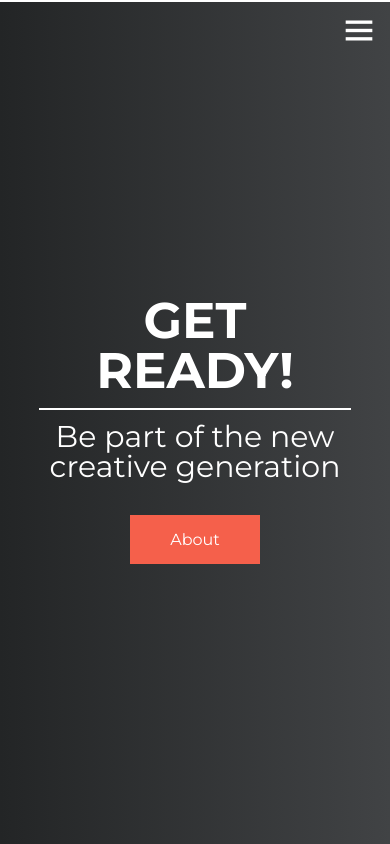
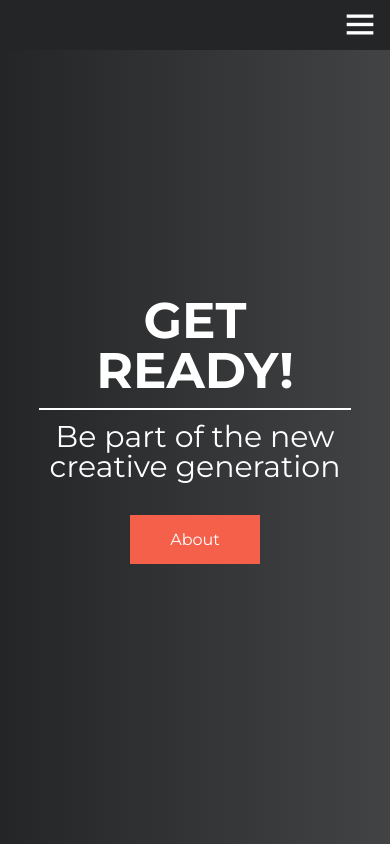
Before and after one commit to BuilesYeison/FlatLandingPage, a plain HTML site: page index.html in a window 390 px wide. Shown: the top 844 px of the page. Drawn offline with nearby package versions, Linux system fonts and the light colour scheme.

Commit message:
Navigation bar responsive for smarthphones and tablets

```diff
--- a/css/mobile.css
+++ b/css/mobile.css
@@ -1,59 +1,18 @@
 @media screen and (max-width:880px) {
 
     /*nav*/
-    nav {
-        position: fixed;
-        border: 1px solid white;
-        width: 100%;
-    }
-
-    nav .container {
-        position: relative;
-    }
-
-    nav .bx-menu,
-    nav .bx-x {
-        color: white;
-        font-size: 40px;
-        position: absolute;
-        top: 10px;
-        right: 10px;
-    }
-
-    nav .bx-menu {
-        z-index: 1;
-    }
-
-    nav .bx-x {
-        display: none;
-    }
-
-    .menus {
-        text-align: center;
-        position: absolute;
-        top: 100px;
-        right: 0;
-        left: 0;
-        background: linear-gradient(90deg, #232526 0%, #414345 100%);
-        transform: translateY(-150%);
-        min-height: 100vh;
-    }
-
-    .menus a {
-        font-size: 30px;
-        color: white;
-    }
-
-    .main-menu li {
-        margin: 40px;
-    }
-
-    .social-media-menu {
-        display: flex;
-        justify-content: space-evenly;
-        align-items: center;
-    }
-
+    nav{background-color: #232526; height: 50px; position: fixed; transition: 0.4s; min-width: 100vw; overflow: hidden;}
+    .nav-content{position: relative; }
+    .toggle-menu{height:300px;}
+    nav a, nav i{color: white;}
+    .bx-menu, .bx-x{position: absolute; top: 5px; right: 10px; font-size: 40px; transition: 0.4s;}
+    .hide, .bx-x{display: none;}
+    .show{display: inherit;}
+    nav .menus{position: absolute; top: 50px;right: 0; left: 0; padding: 30px;}
+    nav .menus li{text-align: center;margin: 15px 0; }
+    nav .menus li a{text-decoration:underline;}
+    nav .social-media-menu {display: flex; justify-content: center; align-items: center;}
+    nav .social-media-menu li {font-size: 25px; margin: 0 8px;}
     /*header*/
     header img {
         display: none;
--- a/index.html
+++ b/index.html
@@ -10,19 +10,18 @@
     <link href='https://unpkg.com/boxicons@2.0.7/css/boxicons.min.css' rel='stylesheet'>
     <link rel="stylesheet" href="css/main.css">
     <link rel="stylesheet" href="css/mobile.css">
-    <script src="js/main.js"></script>
     <title>Flat Landing page</title>
 </head>
 
 <body>
     <nav>
-        <i class='bx bx-menu'></i>
-        <i class='bx bx-x'></i>
-        <div class="container">
+        <div class="nav-content">
+            <i class='bx bx-menu'></i>
+            <i class='bx bx-x'></i>
             <div class="menus">
                 <ul class="main-menu">
                     <li><a href="">Home</a></li>
-                    <li><a href="">About</a></li>
+                    <li><a href="#About">About</a></li>
                     <li><a href="">Experiences</a></li>
                     <li><a href="">Contact</a></li>
                 </ul>
@@ -39,11 +38,11 @@
             <h1>GET READY!</h1>
             <hr>
             <p>Be part of the new creative generation</p>
-            <a class="cta" href="">About</a>
+            <a class="cta" href="#About">About</a>
         </div>
         <img src="img/Designer _Isometric.svg" alt="">
     </header>
-    <section class="about">
+    <section id="About" class="about">
         <div class="img-container">
             <img src="img/Startup_Outline 1.svg" alt="">
         </div>
@@ -59,6 +58,7 @@
         </div>
     </section>
 
+    <script src="js/main.js"></script>
 </body>
 
 </html>
--- a/js/main.js
+++ b/js/main.js
@@ -1,13 +1,12 @@
 window.onscroll = function(){scrollFunction()};//al hacer scroll
+var bx_menu = document.querySelector(".bx-menu");
+var bx_x = document.querySelector(".bx-x");
+var navBar = document.querySelector("nav")
+bx_menu.onclick = function(){showMenu()}
+bx_x.onclick = function(){showMenu()}
 
-//si hace scroll 80 px desde el inicio de la pantalla modifica los estilos del navbar
-
-function scrollFunction(){
-    if(document.body.scrollTop > 80||document.documentElement.scrollTop>80){
-        document.getElementById("navbar").style.backgroundColor = "#242627";
-        document.getElementById("navbar").style.padding = "20px 45px";
-    }else{
-        document.getElementById("navbar").style.backgroundColor = "transparent";
-        document.getElementById("navbar").style.padding = "30px 45px";
-    }
+function showMenu(){
+    bx_menu.classList.toggle("hide")
+    bx_x.classList.toggle("show")
+    navBar.classList.toggle("toggle-menu")
 }
```
